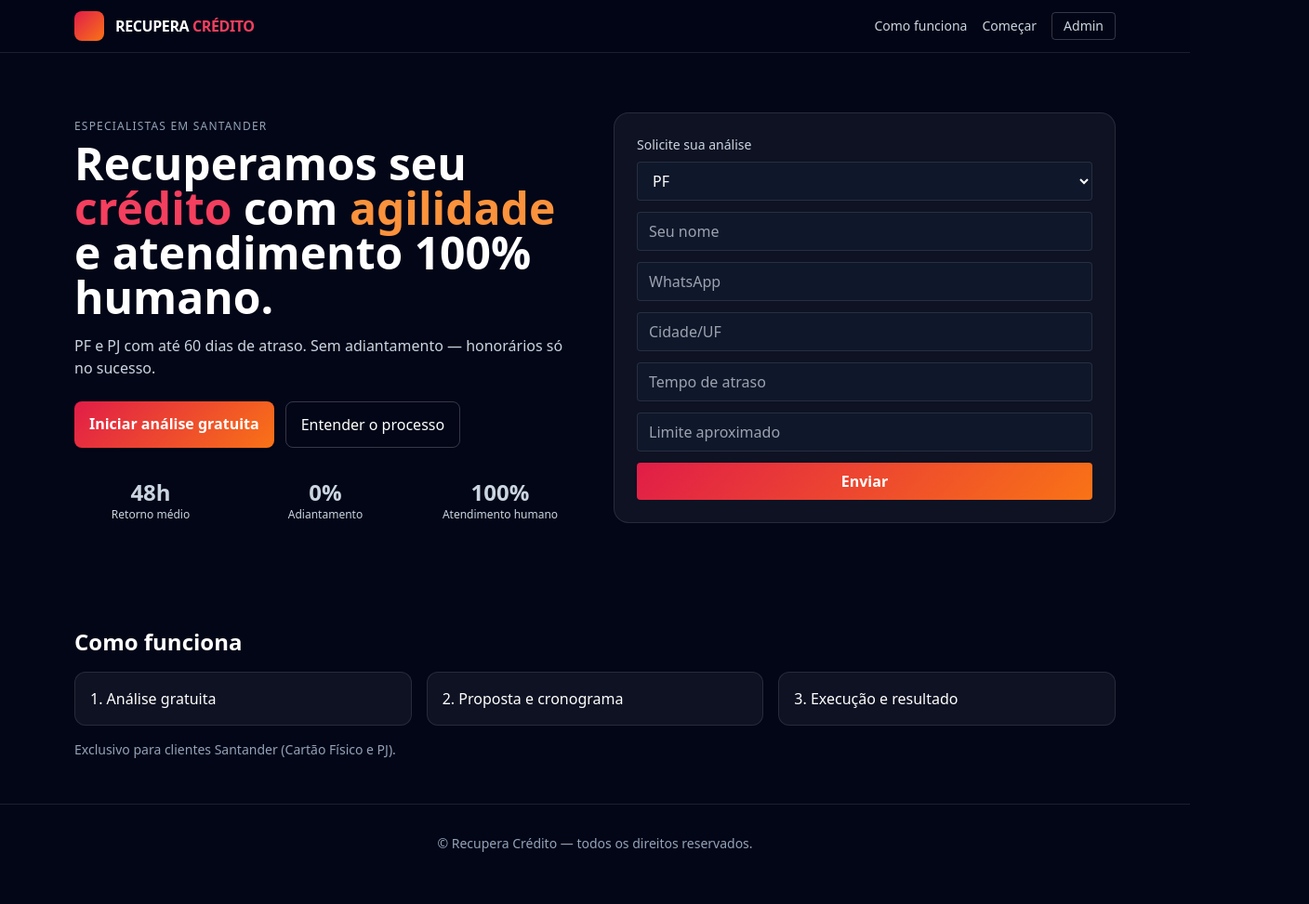
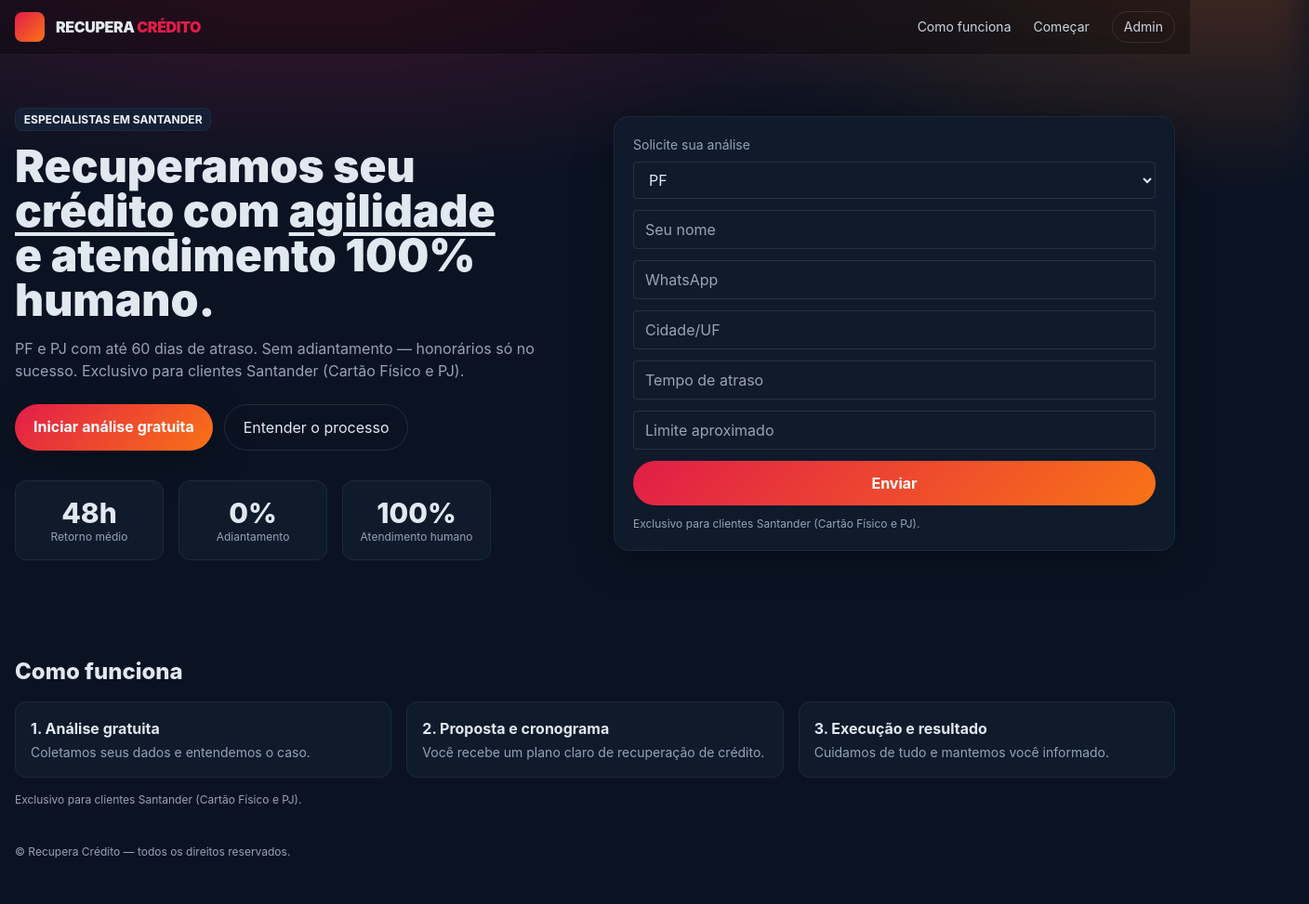
Before and after one commit to jujudoisponto-bot/recupera-credito-site, a website: page index.html in a window 1280 px wide. Shown: the whole page at 93% size, 1408 px wide, since content can reach past the window. Before the commit the page ends 950 px from the top, so only its background shows below. Drawn offline with nearby package versions, Linux system fonts and the light colour scheme.

Commit message:
Update index.html

```diff
--- a/index.html
+++ b/index.html
@@ -3,98 +3,150 @@
 <head>
   <meta charset="utf-8"/>
   <meta name="viewport" content="width=device-width, initial-scale=1"/>
-  <title>Recupera Crédito — Análise</title>
+  <title>Recupera Crédito — Análise gratuita</title>
+  <meta name="description" content="Recuperamos seu crédito com agilidade e atendimento 100% humano. Exclusivo para clientes Santander (Cartão Físico e PJ)."/>
   <script src="https://cdn.tailwindcss.com"></script>
   <style>
-    :root{--brand:#e11d48;--brand2:#f97316}
-    .brand-grad{background:linear-gradient(135deg,var(--brand),var(--brand2))}
+    :root{
+      --brand:#e11d48; /* rosa */
+      --brand2:#f97316; /* laranja */
+      --ink:#e2e8f0;    /* texto claro */
+      --muted:#94a3b8; /* texto secundário */
+      --bg:#0b1323;    /* azul-escuro */
+      --card:#0f1a2b;  /* cards */
+    }
+    body{background:var(--bg);color:var(--ink);font-family:Inter,system-ui,Segoe UI,Roboto,Arial}
+    .grad{background:linear-gradient(135deg,var(--brand),var(--brand2))}
+    .pill{border-radius:9999px}
+    .shadow-soft{box-shadow:0 10px 40px rgba(0,0,0,.35)}
+    .hero-grad:before{
+      content:"";position:absolute;inset:-30% -10% auto -10%;
+      height:44rem;border-bottom-left-radius:80px;
+      background:radial-gradient(80% 60% at 30% 10%,rgba(225,29,72,.25),transparent 60%),
+                 radial-gradient(70% 60% at 95% 10%,rgba(249,115,22,.25),transparent 60%);
+      filter:blur(20px);z-index:0
+    }
+    .badge{font-size:.75rem;font-weight:700;padding:.25rem .55rem;border-radius:.5rem;background:#132036;color:#f1f5f9;border:1px solid #1e2b40}
+    .muted{color:var(--muted)}
+    .card{background:var(--card);border:1px solid #1e293b}
+    .brand{color:var(--brand)}
+    .brand-underline{text-decoration:underline;text-decoration-thickness:4px;text-underline-offset:6px}
+    .nav a{color:#cbd5e1}.nav a:hover{color:#fff}
   </style>
 </head>
-<body class="bg-slate-950 text-white">
-  <header class="sticky top-0 z-10 bg-slate-950/70 backdrop-blur border-b border-white/10">
-    <div class="max-w-6xl mx-auto px-4 py-3 flex items-center justify-between">
+<body>
+  <!-- NAV -->
+  <header class="sticky top-0 z-40 backdrop-blur bg-black/30 border-b border-white/5">
+    <div class="max-w-7xl mx-auto px-4 py-3 flex items-center justify-between">
       <div class="flex items-center gap-3">
-        <span class="inline-block w-8 h-8 rounded-lg brand-grad"></span>
-        <span class="font-black tracking-tight">RECUPERA <span class="text-rose-500">CRÉDITO</span></span>
+        <span class="h-8 w-8 rounded-lg grad block"></span>
+        <div class="font-black tracking-tight">RECUPERA <span class="brand">CRÉDITO</span></div>
       </div>
-      <nav class="flex items-center gap-4 text-sm text-slate-300">
-        <a href="#como" class="hover:text-white">Como funciona</a>
-        <a href="#cta" class="hover:text-white">Começar</a>
-        <a href="/admin" class="px-3 py-1 rounded border border-white/20 hover:bg-white/10">Admin</a>
+      <nav class="nav hidden md:flex items-center gap-6 text-sm">
+        <a href="#como-funciona">Como funciona</a>
+        <a href="#inicio">Começar</a>
+        <a href="/admin" class="px-3 py-1.5 pill border border-white/10 hover:border-white/30">Admin</a>
       </nav>
     </div>
   </header>
 
-  <main>
-    <section class="max-w-6xl mx-auto px-4 py-16 grid lg:grid-cols-2 gap-10 items-center">
+  <!-- HERO -->
+  <section id="inicio" class="relative hero-grad">
+    <div class="relative z-10 max-w-7xl mx-auto px-4 py-14 grid lg:grid-cols-2 gap-10 items-center">
       <div>
-        <div class="inline-block text-xs tracking-widest text-slate-400 mb-2">ESPECIALISTAS EM SANTANDER</div>
-        <h1 class="text-4xl sm:text-5xl font-extrabold leading-tight">
-          Recuperamos seu <span class="text-rose-500">crédito</span> com
-          <span class="text-orange-400">agilidade</span> e atendimento 100% humano.
+        <span class="badge">ESPECIALISTAS EM SANTANDER</span>
+        <h1 class="mt-4 text-4xl md:text-5xl font-black leading-tight">
+          Recuperamos seu <span class="brand-underline">crédito</span>
+          com <span class="brand-underline">agilidade</span><br/>
+          e atendimento 100% humano.
         </h1>
-        <p class="text-slate-300 mt-4 max-w-xl">
+        <p class="mt-4 muted max-w-xl">
           PF e PJ com até 60 dias de atraso. Sem adiantamento — honorários só no sucesso.
+          Exclusivo para clientes Santander (Cartão Físico e PJ).
         </p>
-        <div id="cta" class="mt-6 flex gap-3">
-          <a href="#form" class="px-4 py-3 rounded-lg brand-grad font-bold shadow">Iniciar análise gratuita</a>
-          <a href="#como" class="px-4 py-3 rounded-lg border border-white/20">Entender o processo</a>
+
+        <div class="mt-6 flex flex-wrap gap-3">
+          <a href="#form" class="px-5 py-3 pill grad text-white font-bold shadow-soft">Iniciar análise gratuita</a>
+          <a href="#como-funciona" class="px-5 py-3 pill border border-white/10 hover:border-white/30">Entender o processo</a>
         </div>
-        <div class="grid grid-cols-3 gap-6 mt-8 text-center text-slate-300">
-          <div><div class="text-2xl font-black">48h</div><div class="text-xs">Retorno médio</div></div>
-          <div><div class="text-2xl font-black">0%</div><div class="text-xs">Adiantamento</div></div>
-          <div><div class="text-2xl font-black">100%</div><div class="text-xs">Atendimento humano</div></div>
+
+        <div class="mt-8 grid grid-cols-3 gap-4 max-w-lg">
+          <div class="card rounded-xl p-4 text-center">
+            <div class="text-3xl font-extrabold">48h</div>
+            <div class="muted text-xs">Retorno médio</div>
+          </div>
+          <div class="card rounded-xl p-4 text-center">
+            <div class="text-3xl font-extrabold">0%</div>
+            <div class="muted text-xs">Adiantamento</div>
+          </div>
+          <div class="card rounded-xl p-4 text-center">
+            <div class="text-3xl font-extrabold">100%</div>
+            <div class="muted text-xs">Atendimento humano</div>
           </div>
         </div>
-      <div class="relative">
-        <div class="rounded-2xl border border-white/10 bg-white/5 p-6">
-          <div class="text-sm text-slate-300 mb-2">Solicite sua análise</div>
-          <form id="form" class="grid gap-3">
-            <select name="tipo" class="bg-slate-900 border border-white/10 rounded px-3 py-2">
-              <option>PF</option>
-              <option>PJ</option>
+      </div>
+
+      <!-- FORM -->
+      <div class="card rounded-2xl p-5 shadow-soft" id="form">
+        <div class="text-sm muted mb-2">Solicite sua análise</div>
+        <form id="lead" class="space-y-3">
+          <select name="tipo" class="w-full bg-transparent border border-white/10 rounded px-3 py-2" required>
+            <option value="PF">PF</option>
+            <option value="PJ">PJ</option>
           </select>
-            <input name="nome" placeholder="Seu nome" class="bg-slate-900 border border-white/10 rounded px-3 py-2"/>
-            <input name="whatsapp" placeholder="WhatsApp" class="bg-slate-900 border border-white/10 rounded px-3 py-2"/>
-            <input name="cidade" placeholder="Cidade/UF" class="bg-slate-900 border border-white/10 rounded px-3 py-2"/>
-            <input name="tempo" placeholder="Tempo de atraso" class="bg-slate-900 border border-white/10 rounded px-3 py-2"/>
-            <input name="limite" placeholder="Limite aproximado" class="bg-slate-900 border border-white/10 rounded px-3 py-2" type="number" step="0.01"/>
-            <button class="brand-grad px-4 py-2 rounded font-bold">Enviar</button>
+          <input name="nome" placeholder="Seu nome" class="w-full bg-transparent border border-white/10 rounded px-3 py-2" required/>
+          <input name="whatsapp" placeholder="WhatsApp" class="w-full bg-transparent border border-white/10 rounded px-3 py-2" required/>
+          <input name="cidade" placeholder="Cidade/UF" class="w-full bg-transparent border border-white/10 rounded px-3 py-2"/>
+          <input name="tempo" placeholder="Tempo de atraso" class="w-full bg-transparent border border-white/10 rounded px-3 py-2"/>
+          <input name="limite" placeholder="Limite aproximado" class="w-full bg-transparent border border-white/10 rounded px-3 py-2"/>
+          <button class="w-full grad pill text-white font-bold px-4 py-3">Enviar</button>
+          <div class="text-xs muted">Exclusivo para clientes Santander (Cartão Físico e PJ).</div>
         </form>
-          <div id="ok" class="hidden mt-3 text-emerald-400 text-sm">Enviado! Em breve retornaremos.</div>
       </div>
     </div>
   </section>
 
-    <section id="como" class="max-w-6xl mx-auto px-4 py-12">
-      <h2 class="text-2xl font-bold mb-4">Como funciona</h2>
+  <!-- COMO FUNCIONA -->
+  <section id="como-funciona" class="max-w-7xl mx-auto px-4 py-12">
+    <h2 class="text-2xl font-extrabold mb-4">Como funciona</h2>
     <div class="grid md:grid-cols-3 gap-4">
-        <div class="p-4 rounded-xl bg-white/5 border border-white/10">1. Análise gratuita</div>
-        <div class="p-4 rounded-xl bg-white/5 border border-white/10">2. Proposta e cronograma</div>
-        <div class="p-4 rounded-xl bg-white/5 border border-white/10">3. Execução e resultado</div>
+      <div class="card rounded-xl p-4">
+        <div class="font-bold mb-1">1. Análise gratuita</div>
+        <div class="muted text-sm">Coletamos seus dados e entendemos o caso.</div>
       </div>
-      <p class="text-slate-400 text-sm mt-4">
-        Exclusivo para clientes Santander (Cartão Físico e PJ).
-      </p>
+      <div class="card rounded-xl p-4">
+        <div class="font-bold mb-1">2. Proposta e cronograma</div>
+        <div class="muted text-sm">Você recebe um plano claro de recuperação de crédito.</div>
+      </div>
+      <div class="card rounded-xl p-4">
+        <div class="font-bold mb-1">3. Execução e resultado</div>
+        <div class="muted text-sm">Cuidamos de tudo e mantemos você informado.</div>
+      </div>
+    </div>
+    <div class="muted text-xs mt-4">Exclusivo para clientes Santander (Cartão Físico e PJ).</div>
+    <footer class="mt-10 muted text-xs">© Recupera Crédito — todos os direitos reservados.</footer>
   </section>
-  </main>
 
-  <footer class="border-t border-white/10 py-8 text-center text-slate-400 text-sm">
-    © Recupera Crédito — todos os direitos reservados.
-  </footer>
+  <!-- Toasts -->
+  <div id="toasts" class="fixed top-4 right-4 z-50 space-y-2"></div>
 
   <script>
-    document.getElementById('form').addEventListener('submit', async (e)=>{
+    function toast(msg, ok=true){
+      const el = document.createElement('div');
+      el.className = 'px-3 py-2 rounded-lg text-sm text-white shadow-soft ' + (ok?'bg-emerald-600':'bg-rose-600');
+      el.textContent = msg; document.getElementById('toasts').appendChild(el);
+      setTimeout(()=>{ el.style.opacity='0'; el.style.transform='translateY(-6px)';},1700);
+      setTimeout(()=>el.remove(), 2200);
+    }
+
+    document.getElementById('lead').addEventListener('submit', async (e)=>{
       e.preventDefault();
-      const d = Object.fromEntries(new FormData(e.target).entries());
-      d.created_at = new Date().toISOString();
-      d.updated_at = d.created_at;
+      const data = Object.fromEntries(new FormData(e.target).entries());
       try{
-        await fetch('/api/leads', {method:'POST', headers:{'Content-Type':'application/json'}, body: JSON.stringify(d)});
-        e.target.reset();
-        document.getElementById('ok').classList.remove('hidden');
-        setTimeout(()=>document.getElementById('ok').classList.add('hidden'), 2500);
-      }catch(_){ alert('Falha ao enviar.'); }
+        const r = await fetch('/api/leads',{method:'POST',headers:{'Content-Type':'application/json'},body:JSON.stringify(data)});
+        if(r.ok){ e.target.reset(); toast('Recebemos sua análise. Em breve entraremos em contato!'); }
+        else toast('Não foi possível enviar. Tente novamente.', false);
+      }catch(_){ toast('Erro de conexão. Tente novamente.', false); }
     });
   </script>
 </body>
```
Lines whose indentation alone changed are shown as unchanged.
